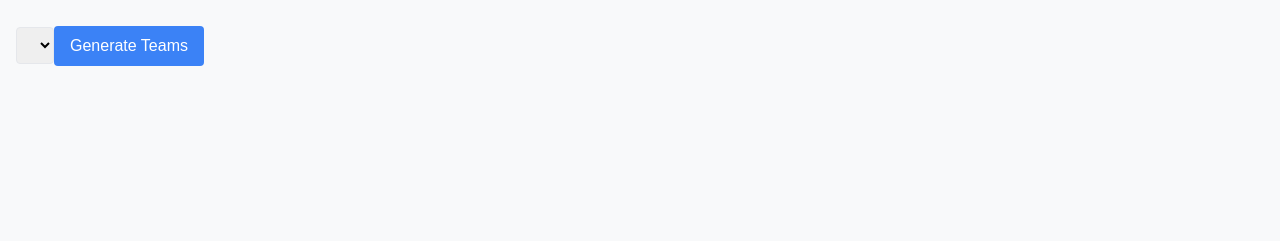
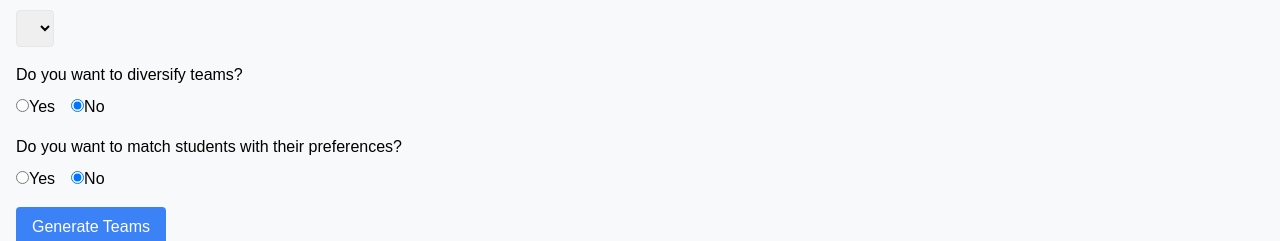
Before and after one commit to tinaliu27/creatingTeams, a Next.js app in the folder my-next-app/: page / in a window 1280 px wide. Shown: the part 289-530 px from the top of the page. Built offline with nearby package versions, Linux system fonts and the light colour scheme; no server answers.

Commit message:
added gender details

```diff
--- a/my-next-app/src/app/page.js
+++ b/my-next-app/src/app/page.js
@@ -12,6 +12,7 @@ export default function Home() {
   const [studentNumbers, setStudentNumbers] = useState([]);
   const [genders, setGenders] = useState([]);
   const [diversifyGender, setDiversifyGender] = useState(false);
+  const [matchPreferences, setMatchPreferences] = useState(false); // New state for matching preferences
   const [loading, setLoading] = useState(true);
   const [error, setError] = useState(null);
   const router = useRouter();
@@ -26,13 +27,14 @@ export default function Home() {
         const data = await response.json();
         setStudents(data.message);
 
-        // geneerate student numbers
+        // generate student numbers
         const numbers = await Promise.all(data.message.map(async () => {
           const studentResponse = await fetch("http://127.0.0.1:8000/api/studentNumber/");
           const studentData = await studentResponse.json();
           return studentData.message;
         }));
         setStudentNumbers(numbers);
+
         // generate gender
         const randomGenders = await Promise.all(data.message.map(async () => {
           const genderResponse = await fetch("http://127.0.0.1:8000/api/assignGender/");
@@ -51,13 +53,15 @@ export default function Home() {
     fetchStudents();
   }, []);
 
-
   const handleGenerateTeams = () => {
-    // Go to the results page
+    // Go to the results page with additional query parameters for the new questions
     const queryParams = new URLSearchParams();
     queryParams.append("team_size", teamSize);
     queryParams.append("students", JSON.stringify(students));  // Pass students' names
     queryParams.append("student_numbers", JSON.stringify(studentNumbers));  // Pass students' numbers
+    queryParams.append("genders", JSON.stringify(genders));  // Pass genders
+    queryParams.append("diversify_gender", diversifyGender); // Pass diversify gender choice
+    queryParams.append("match_preferences", matchPreferences); // Pass match preferences choice
 
     router.push(`/results?${queryParams.toString()}`);
   };
@@ -102,6 +106,55 @@ export default function Home() {
             </option>
           ))}
         </select>
+
+      <div className="mt-4">
+        <label className="block mb-2">Do you want to diversify teams?</label>
+        <label>
+          <input
+            type="radio"
+            name="diversifyGender"
+            value="yes"
+            checked={diversifyGender === true}
+            onChange={() => setDiversifyGender(true)}
+          />
+          Yes
+        </label>
+        <label className="ml-4">
+          <input
+            type="radio"
+            name="diversifyGender"
+            value="no"
+            checked={diversifyGender === false}
+            onChange={() => setDiversifyGender(false)}
+          />
+          No
+        </label>
+      </div>
+
+      <div className="mt-4">
+        <label className="block mb-2">Do you want to match students with their preferences?</label>
+        <label>
+          <input
+            type="radio"
+            name="matchPreferences"
+            value="yes"
+            checked={matchPreferences === true}
+            onChange={() => setMatchPreferences(true)}
+          />
+          Yes
+        </label>
+        <label className="ml-4">
+          <input
+            type="radio"
+            name="matchPreferences"
+            value="no"
+            checked={matchPreferences === false}
+            onChange={() => setMatchPreferences(false)}
+          />
+          No
+        </label>
+      </div>
+
       <button
         className="mt-4 px-4 py-2 bg-blue-500 text-white rounded"
         onClick={handleGenerateTeams}
--- a/my-next-app/src/app/results/page.js
+++ b/my-next-app/src/app/results/page.js
@@ -1,10 +1,8 @@
-"use client";
-
+"use client"
 import React, { useEffect, useState } from "react";
 import { useSearchParams, useRouter } from "next/navigation";
 import '../results/results.css';
 import Header from "../../components/header";
-
 
 export default function Results() {
   const [teams, setTeams] = useState([]);
@@ -19,6 +17,7 @@ export default function Results() {
         const teamSize = searchParams.get("team_size");
         const students = JSON.parse(searchParams.get("students") || "[]");
         const studentNumbers = JSON.parse(searchParams.get("student_numbers") || "[]");
+        const genders = JSON.parse(searchParams.get("genders") || "[]"); // Get genders
 
         // Example fetch call (if needed) to generate teams
         const response = await fetch(
@@ -31,14 +30,15 @@ export default function Results() {
         const data = await response.json();
         setTeams(data.teams || []); // Ensure teams is always an array
 
-        // Combine students and student numbers in the result
-        const teamsWithNumbers = data.teams.map((team) =>
+        // Combine students, student numbers, and genders in the result
+        const teamsWithDetails = data.teams.map((team) =>
           team.map((member, index) => ({
             name: member,
             studentNumber: studentNumbers[students.indexOf(member)] || "N/A",
+            gender: genders[students.indexOf(member)] || "N/A"  // Add gender to the member
           }))
         );
-        setTeams(teamsWithNumbers);
+        setTeams(teamsWithDetails);
       } catch (err) {
         setError(err.message);
       } finally {
@@ -57,7 +57,6 @@ export default function Results() {
   };
 
   return (
-
     <div>
       <Header/>
       <div className="p-4">
@@ -80,6 +79,7 @@ export default function Results() {
                     <tr>
                       <th>Student Name</th>
                       <th>Student ID</th>
+                      <th>Gender</th> {/* Add gender column */}
                     </tr>
                   </thead>
                   <tbody>
@@ -87,6 +87,7 @@ export default function Results() {
                       <tr key={idx}>
                         <td>{member.name}</td>
                         <td>{member.studentNumber}</td>
+                        <td>{member.gender}</td> {/* Display gender */}
                       </tr>
                     ))}
                   </tbody>
```
